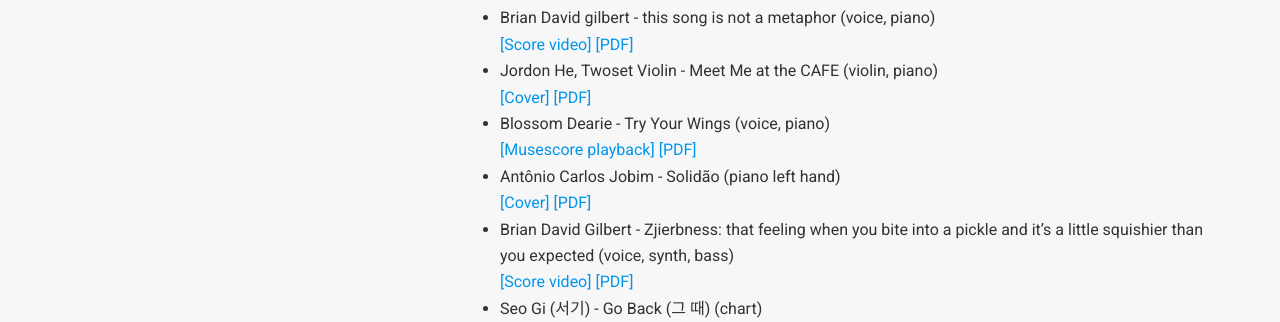
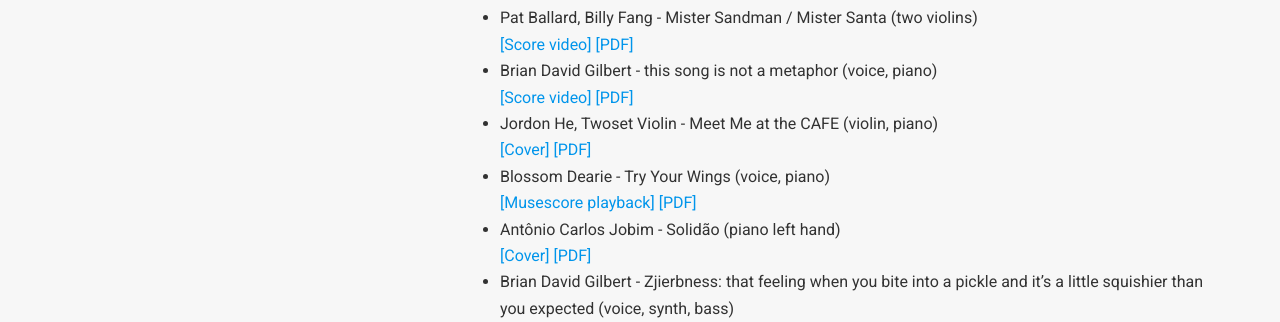
Before and after one commit to bangryak/bangryak.github.io, a plain HTML site: page index.html in a window 1280 px wide. Shown: the part 442-764 px from the top of the page. Drawn offline with nearby package versions, Linux system fonts and the light colour scheme; some packages are replaced by stand-ins of ours; some icons are missing.

Commit message:
Add Sandman

```diff
--- a/home/index.xml
+++ b/home/index.xml
@@ -27,7 +27,7 @@
       <pubDate>Mon, 01 Jan 0001 00:00:00 +0000</pubDate>
 
       <guid>/home/music/</guid>
-      <description>Sheet music  Brian David gilbert - this song is not a metaphor (voice, piano) [Score video] [PDF] Jordon He, Twoset Violin - Meet Me at the CAFE (violin, piano) [Cover] [PDF] Blossom Dearie - Try Your Wings (voice, piano) [Musescore playback] [PDF] Antônio Carlos Jobim - Solidão (piano left hand) [Cover] [PDF] Brian David Gilbert - Zjierbness: that feeling when you bite into a pickle and it&amp;rsquo;s a little squishier than you expected (voice, synth, bass) [Score video] [PDF] Seo Gi (서기) - Go Back (그 때) (chart) [Musescore playback + analysis] [PDF] Fred Rogers, Charles Cornell - It&amp;rsquo;s You I Like (piano) [Score video] [PDF] Charles Cornell - 12 Days of Christmas but every verse gets jazzier (piano) [Musescore playback] [PDF] Charles Cornell - Thanksgiving Songs Don&amp;rsquo;t Exist (voice, trumpets, piano, bass, drums) [Musescore playback] [PDF (with parts)] NeD (네드) - TMI (chart) [Musescore playback + analysis] [PDF] Daisuke Shiiba - Mii Editor (Tomodachi Life) (piano 4 hands) [Cover] [PDF (with parts)] Jordon He, Twoset Violin - Prelude (5 violins) [Cover] [PDF (with parts)] Thuiswerken (Work From Home) [Score video] [PDF] Charles Cornell - To Autopilot or not to Autopilot (piano) [Score video] [PDF] Brian David Gilbert, Karen Han - have you seen my laptop?</description>
+      <description>Sheet music  Pat Ballard, Billy Fang - Mister Sandman / Mister Santa (two violins) [Score video] [PDF] Brian David Gilbert - this song is not a metaphor (voice, piano) [Score video] [PDF] Jordon He, Twoset Violin - Meet Me at the CAFE (violin, piano) [Cover] [PDF] Blossom Dearie - Try Your Wings (voice, piano) [Musescore playback] [PDF] Antônio Carlos Jobim - Solidão (piano left hand) [Cover] [PDF] Brian David Gilbert - Zjierbness: that feeling when you bite into a pickle and it&amp;rsquo;s a little squishier than you expected (voice, synth, bass) [Score video] [PDF] Seo Gi (서기) - Go Back (그 때) (chart) [Musescore playback + analysis] [PDF] Fred Rogers, Charles Cornell - It&amp;rsquo;s You I Like (piano) [Score video] [PDF] Charles Cornell - 12 Days of Christmas but every verse gets jazzier (piano) [Musescore playback] [PDF] Charles Cornell - Thanksgiving Songs Don&amp;rsquo;t Exist (voice, trumpets, piano, bass, drums) [Musescore playback] [PDF (with parts)] NeD (네드) - TMI (chart) [Musescore playback + analysis] [PDF] Daisuke Shiiba - Mii Editor (Tomodachi Life) (piano 4 hands) [Cover] [PDF (with parts)] Jordon He, Twoset Violin - Prelude (5 violins) [Cover] [PDF (with parts)] Thuiswerken (Work From Home) [Score video] [PDF] Charles Cornell - To Autopilot or not to Autopilot (piano) [Score video] [PDF] Brian David Gilbert, Karen Han - have you seen my laptop?</description>
     </item>
 
     <item>
--- a/index.html
+++ b/index.html
@@ -208,7 +208,8 @@
 <h3 id="sheet-music">Sheet music</h3>
 
 <ul>
-<li>Brian David gilbert - this song is not a metaphor (voice, piano) <br /> <a href="https://youtu.be/fbZHWBIsw4w">[Score video]</a> <a href="./scores/bdg_this_song_is_not_a_metaphor.pdf">[PDF]</a></li>
+<li>Pat Ballard, Billy Fang - Mister Sandman / Mister Santa (two violins) <br /> <a href="https://youtu.be/YJWBKrJaSRc">[Score video]</a> <a href="./scores/mr_sandman_violin.pdf">[PDF]</a></li>
+<li>Brian David Gilbert - this song is not a metaphor (voice, piano) <br /> <a href="https://youtu.be/fbZHWBIsw4w">[Score video]</a> <a href="./scores/bdg_this_song_is_not_a_metaphor.pdf">[PDF]</a></li>
 <li>Jordon He, Twoset Violin - Meet Me at the CAFE (violin, piano) <br /> <a href="https://youtu.be/2-rpQYInpNM">[Cover]</a> <a href="./scores/twoset_cafe.pdf">[PDF]</a></li>
 <li>Blossom Dearie - Try Your Wings (voice, piano) <br /> <a href="https://youtu.be/ve8wKzhpILw">[Musescore playback]</a> <a href="./scores/Try_Your_Wings.pdf">[PDF]</a></li>
 <li>Antônio Carlos Jobim - Solidão (piano left hand) <br /> <a href="https://youtu.be/xX-Dwjs2_JU">[Cover]</a> <a href="./scores/Solidao.pdf">[PDF]</a></li>
```
Also changed, not shown: 1 other file.
